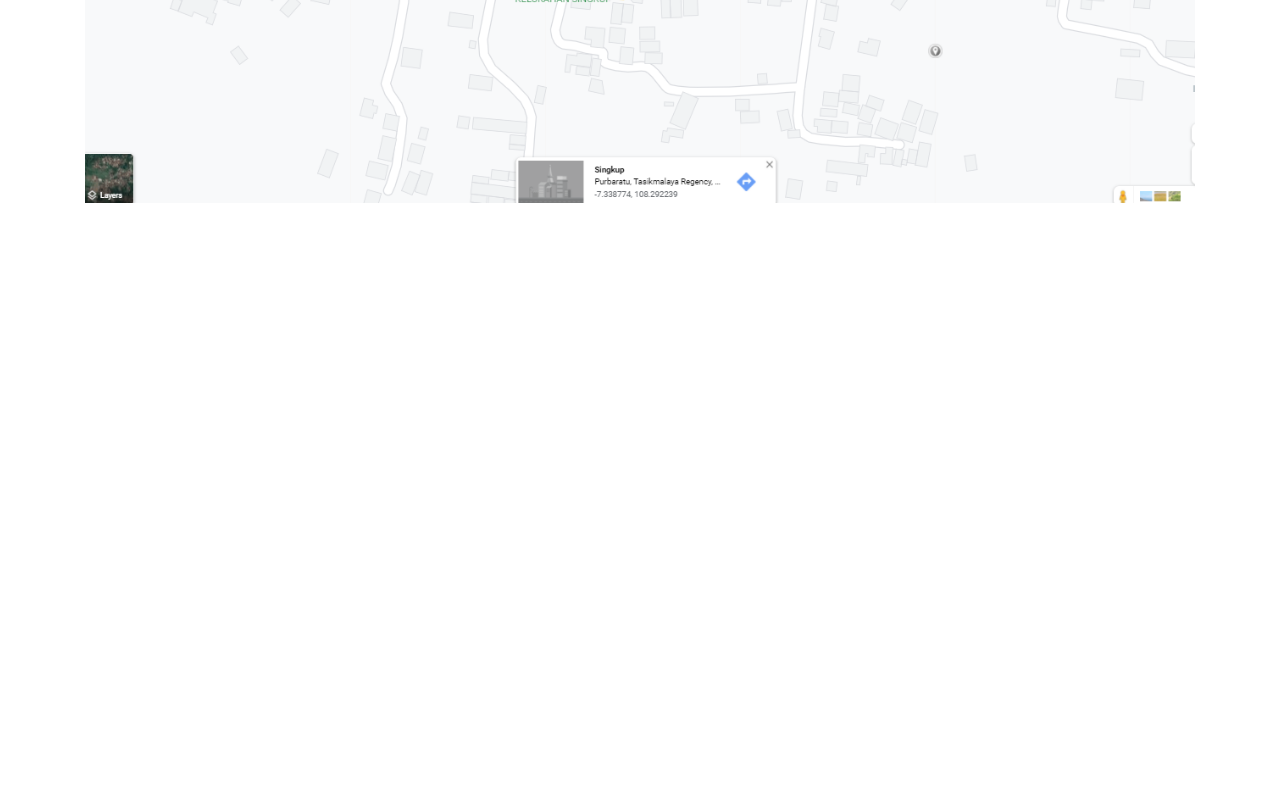
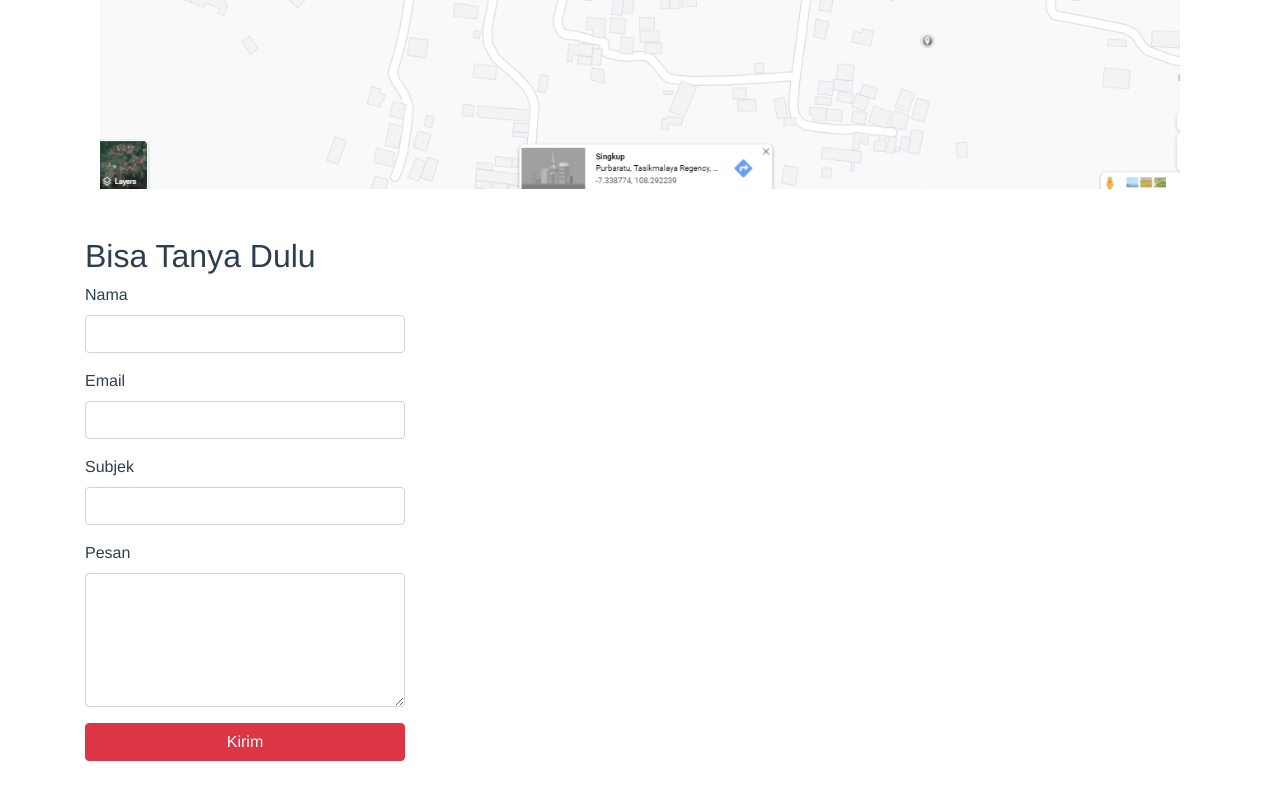
Before and after one commit to TiaMutiara/tiastyle, a Vue app: page /#/contact in a window 1280 px wide. Shown: the part 474-1274 px from the top of the page. Before the commit the page ends 800 px from the top, so only its background shows below. Built offline with nearby package versions, Linux system fonts and the light colour scheme; what @saeris/vue-spinners, vue-supabase would draw is missing.

Commit message:
Update contact.vue

```diff
--- a/src/views/contact.vue
+++ b/src/views/contact.vue
@@ -1,17 +1,24 @@
 <template>
+<div class="container">
   <div class="row">
     <div class="col-md-12">
       <h1>contact</h1>
       <peta />
     </div>
+    <div>
+      <formContact />
+    </div>
+  </div>
   </div>
 </template>
 
 <script>
 import peta from '../components/peta.vue'
+import FormContact from '../components/formContact.vue'
   export default {
     components : {
-      peta,
+        peta,
+        FormContact,
     }
   }
 
```
